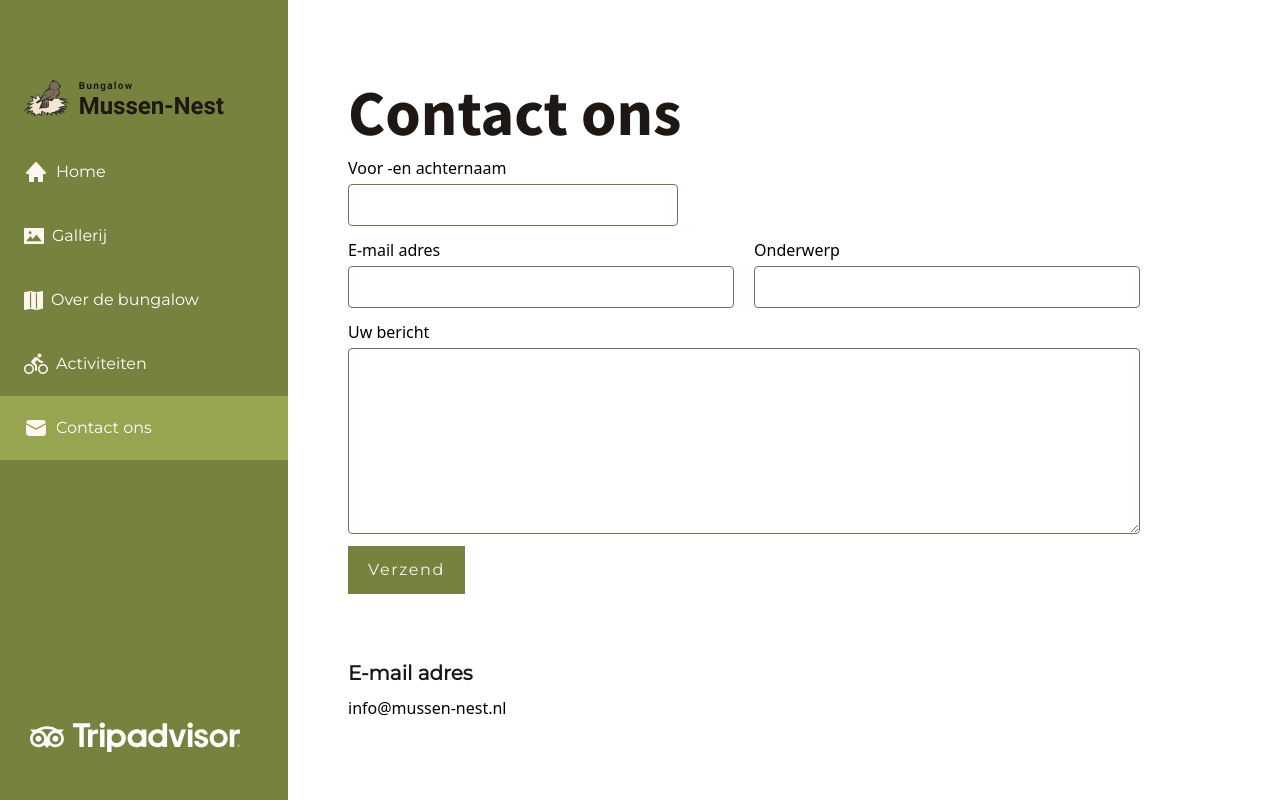
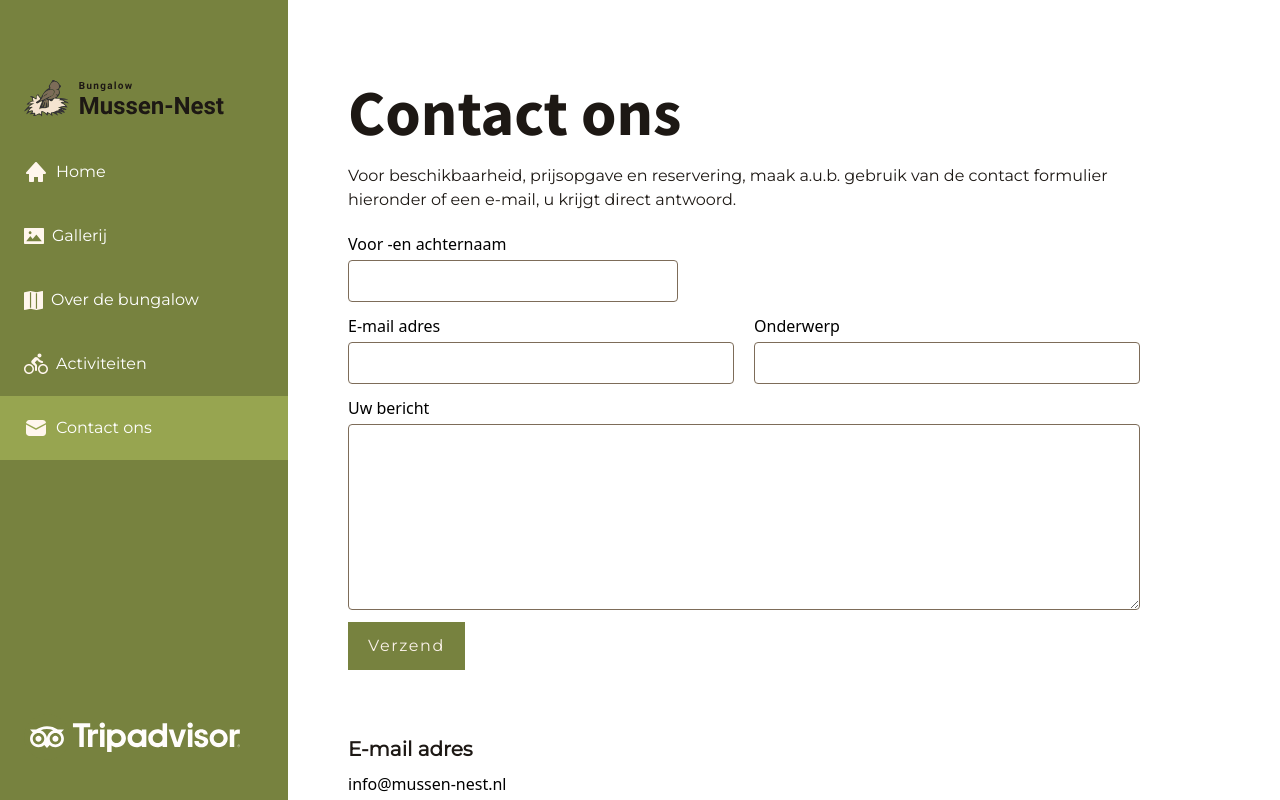
Before and after one commit to RammahKarpous/bungalow-mussen-nest, a React (Create React App) app: page /contact-ons in a window 1280 px wide. Shown: the top 800 px of the page. Built offline with nearby package versions, Linux system fonts and the light colour scheme.

Commit message:
Added text on the contact page

```diff
--- a/src/pages/Contact.jsx
+++ b/src/pages/Contact.jsx
@@ -31,6 +31,8 @@ const Contact = () => {
 
             <h1>Contact ons</h1>
 
+            <p className="mb-5 mt-5">Voor beschikbaarheid, prijsopgave en reservering, maak a.u.b. gebruik van de contact formulier hieronder of een e-mail, u krijgt direct antwoord.</p>
+
             <form onSubmit={sendEmail}>
 
                 <Input name="name" labelText="Voor -en achternaam" />
```
